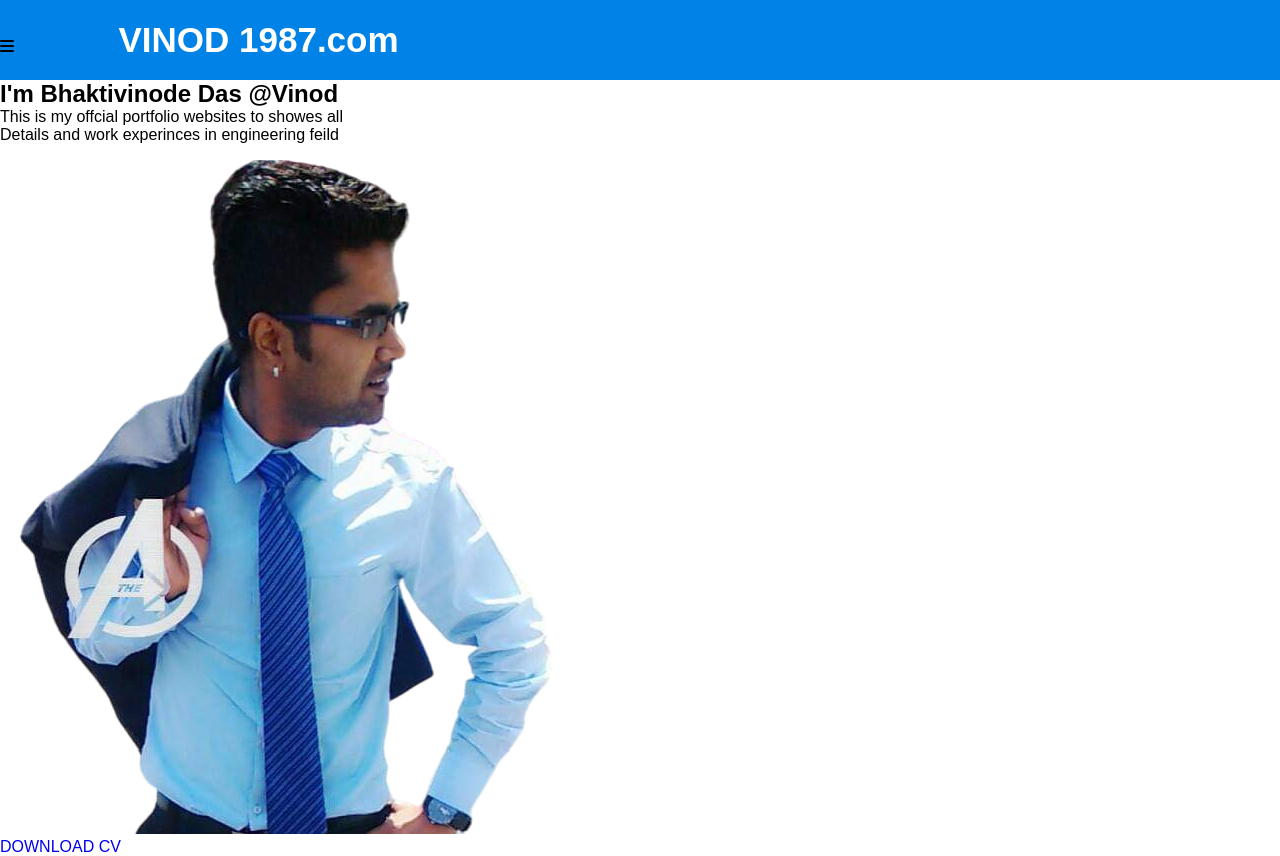
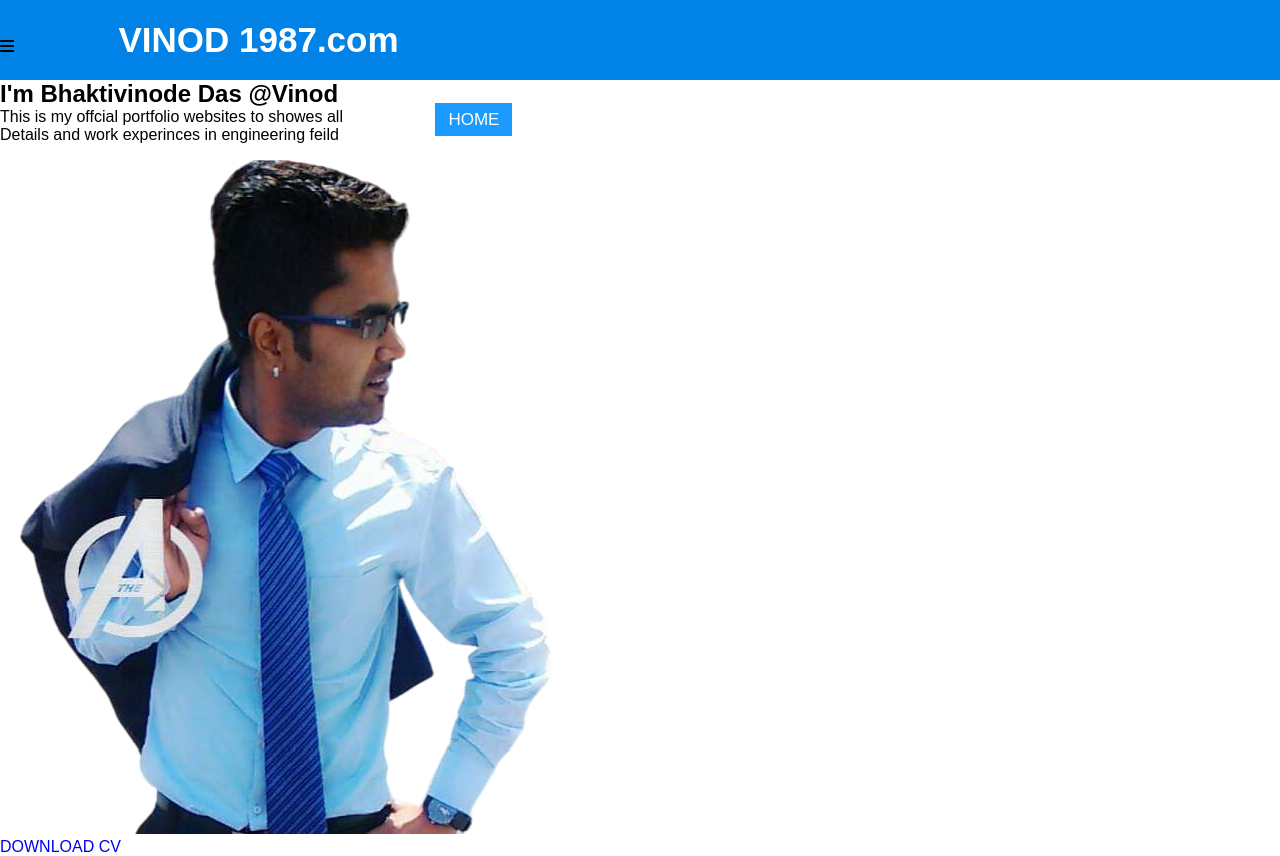
Before and after one commit to vinod24das/vinod, a plain HTML site: page index.html in a window 1280 px wide. Drawn offline with Linux system fonts and the light colour scheme.

Commit message:
Fri, Apr 19, 2024, 9:20 PM +08:00

```diff
--- a/Final Project/CSS/home.css
+++ b/Final Project/CSS/home.css
@@ -37,7 +37,7 @@ nav ul li a{
     border_radius: 3px;
 }
 a.active,a:hover{
-background: #
+background: #1b9bff;
     transition: .5s;
 }
 .chechkbtn{
```
